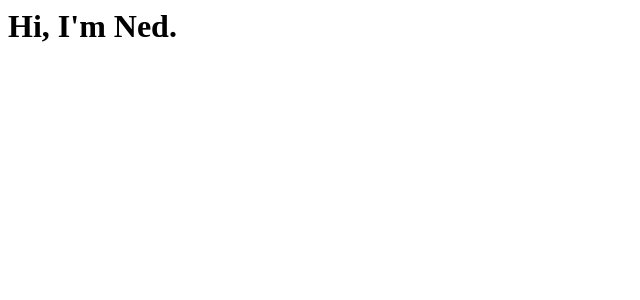
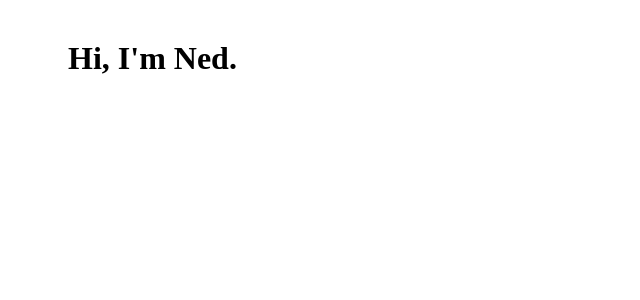
Before and after one commit to theinterned/theinterned.net, a React app: page / in a window 1280 px wide. Shown: the top 300 px of the page, without its empty margins (0-640 px from the left). Built offline with nearby package versions, Linux system fonts and the light colour scheme; the HTML template or start-up script is replaced by a standard one.

Commit message:
created a global SCSS file for all the ... global stuff
like CSS reset, base font measurements etc.

```diff
--- a/src/App.js
+++ b/src/App.js
@@ -1,4 +1,5 @@
 import React, { Component } from 'react';
+import globalStyles from './global.scss';
 
 export default class App extends Component {
   render() {
--- /dev/null
+++ b/src/global.scss
@@ -0,0 +1,17 @@
+// these styles are excluded from the CSSModules plugin so the classes and element names apply globally!
+//
+
+html { font-size: 62.5%; } /* =10px */
+body {
+  font-size: 1.6rem; /* =16px */
+  line-height: 2rem;
+}
+body {
+  font-family: serif;
+  padding: 4rem 6rem;
+}
+p {
+  margin-top: 2rem;
+  margin-bottom: 0rem;
+}
+.emoji { font-weight: normal; }
```
